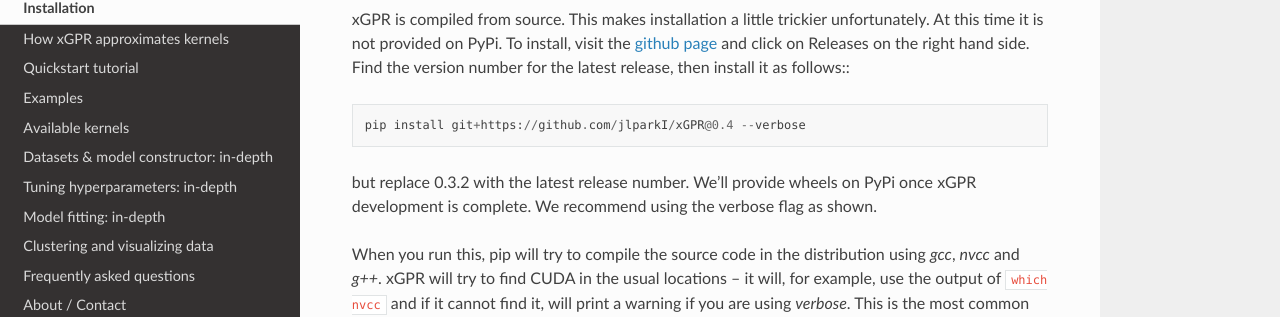
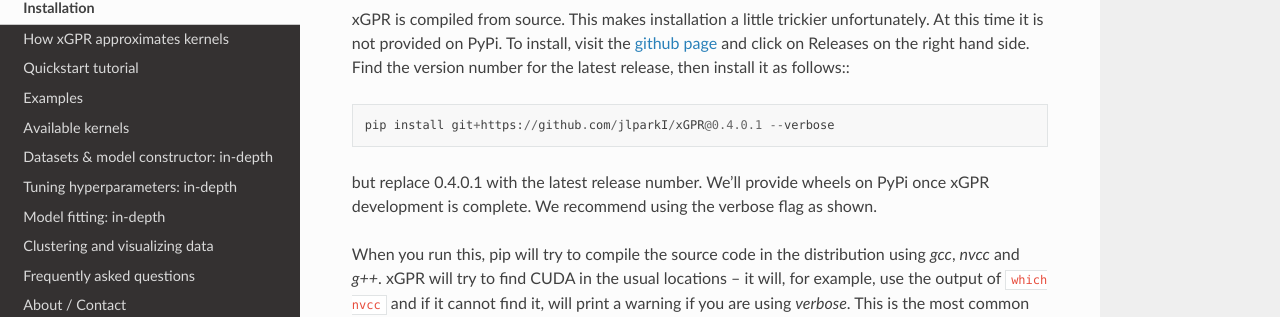
Before and after one commit to jlparkI/xGPR, a Sphinx documentation site: the page built from docs/installation.rst, in a window 1280 px wide and 900 px high, scrolled down 418 px. Shown: the part 142-459 px from the top of the window. Built offline with Sphinx 7.4.7 and the Read the Docs theme 2.0.0, drawn with Linux system fonts in a browser that asks for light colours.

Commit message:
Minor updates to docs.

```diff
--- a/docs/installation.rst
+++ b/docs/installation.rst
@@ -26,9 +26,9 @@ To install, visit the `github page <https://github.com/jlparkI/xGPR>`_
 and click on Releases on the right hand side. Find the version number
 for the latest release, then install it as follows:::
 
-  pip install git+https://github.com/jlparkI/xGPR@0.4 --verbose
+  pip install git+https://github.com/jlparkI/xGPR@0.4.0.1 --verbose
 
-but replace 0.3.2 with the latest release number. We'll provide
+but replace 0.4.0.1 with the latest release number. We'll provide
 wheels on PyPi once xGPR development is complete. We recommend
 using the verbose flag as shown.
 
```
